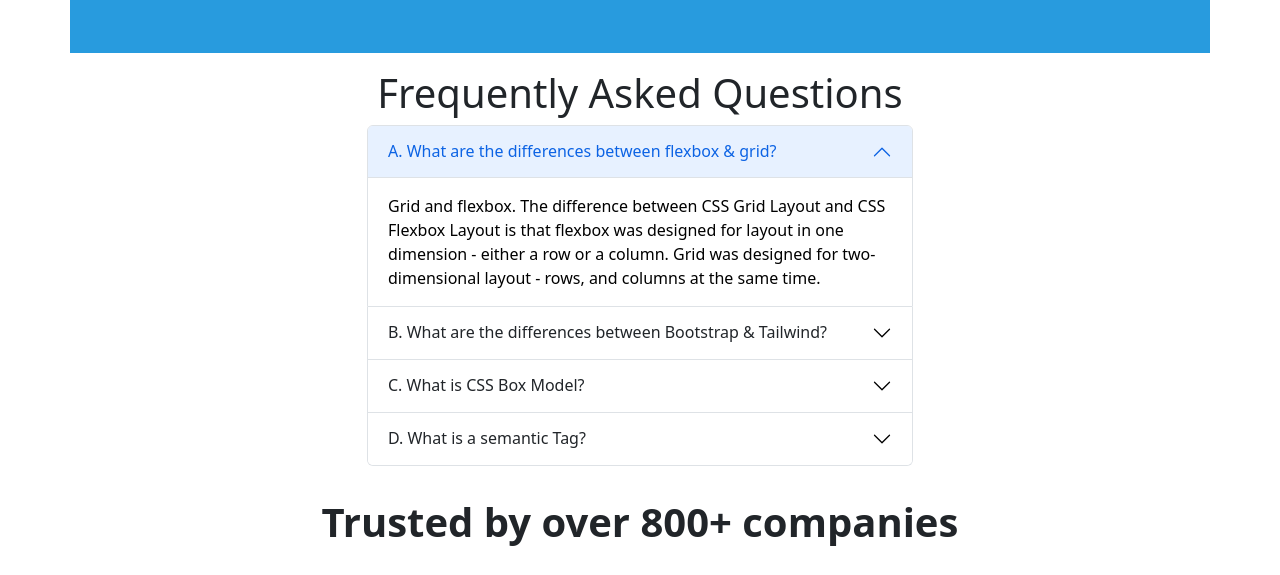
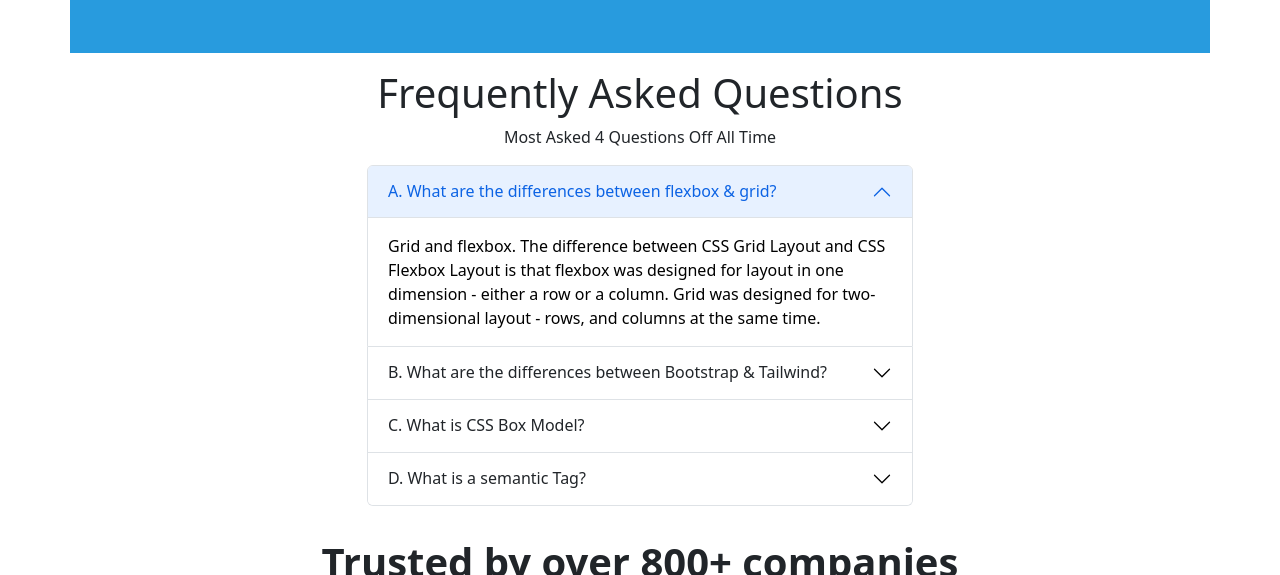
Before and after one commit to sojib076/edtech, a plain HTML site: page index.html in a window 1280 px wide. Shown: the part 1533-2108 px from the top of the page. Drawn offline with nearby package versions, Linux system fonts and the light colour scheme.

Commit message:
finalTosubmit

```diff
--- a/index.html
+++ b/index.html
@@ -253,6 +253,7 @@
   <div class="container mt-3 ">
     <div class="row flex-column align-items-center">
       <h1 class="text-center mb-2">Frequently Asked Questions</h1>
+               <p class="text-center"> Most Asked 4 Questions Off All Time </p>
       <div class="col-sm-12 col-md-6 ">
         <div class="accordion" id="accordionExample">
           <div class="accordion-item">
```
